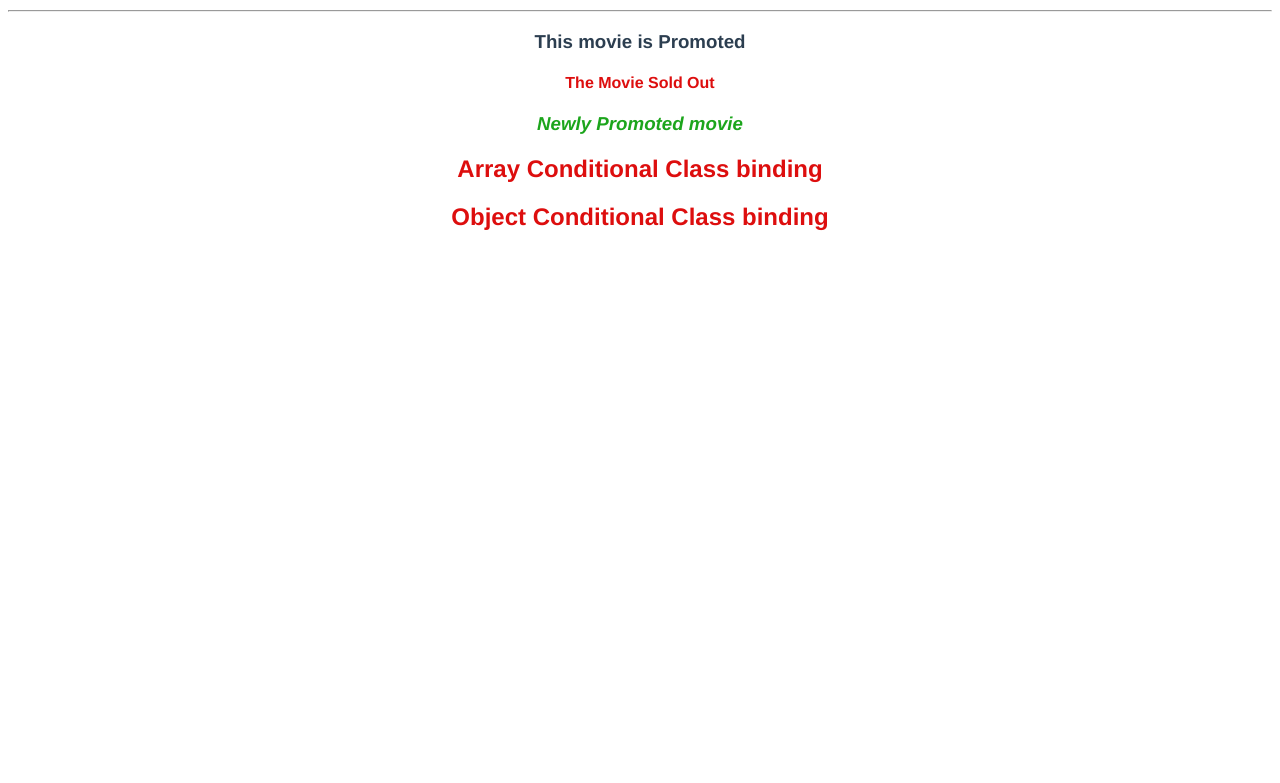
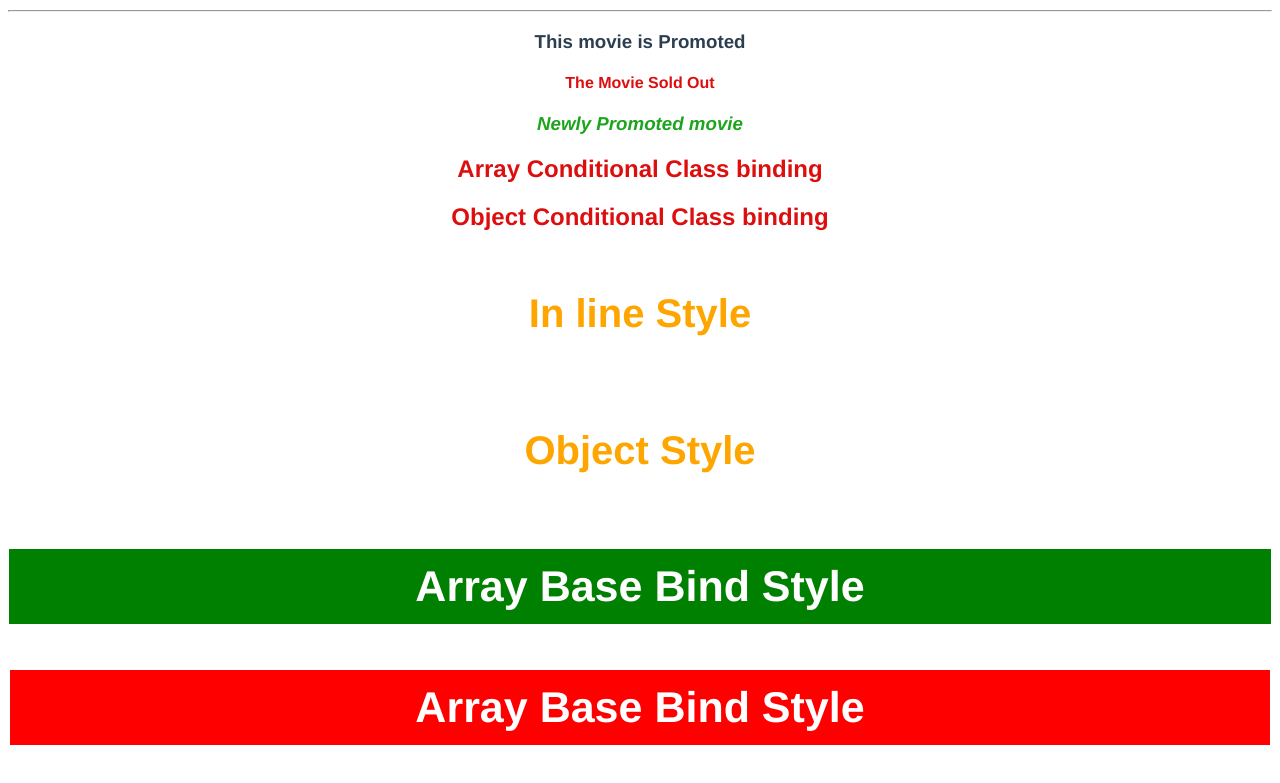
Before and after one commit to Refat5/Vue3_Codevolution, a Vue app: page / in a window 1280 px wide. Shown: the part 285-1068 px from the top of the page. Before the commit the page ends 800 px from the top, so only its background shows below. Built offline with nearby package versions, Linux system fonts and the light colour scheme.

Commit message:
style buinding ObjectStyle in line style ArrayStyle

```diff
--- a/src/App.vue
+++ b/src/App.vue
@@ -21,6 +21,19 @@
           soldOut:isSoldOut
     }"> Object Conditional Class binding</h2>
 
+	<h3 v-bind:style="{
+        color:highlightColor,
+        fontSize:headerSize + 'px',
+        padding:'20px',
+    }">In line Style</h3>
+
+	<h2 v-bind:style="h2StyleObject">
+		Object Style
+	</h2>
+
+	<h3 v-bind:style="[baseStyleObject,successStyleObject]">Array Base Bind Style</h3>
+	<h3 v-bind:style="[baseStyleObject,dangerStyleObject]">Array Base Bind Style</h3>
+
 </template>
 
 <script>
@@ -38,6 +51,28 @@ export default {
 			status: "text-danger",
 			isPromoted: false,
 			isSoldOut: true,
+			highlightColor: "orange",
+			headerSize: 40,
+			h2StyleObject: {
+				color: "orange",
+				fontSize: "40px",
+				padding: "32px",
+			},
+
+			baseStyleObject: {
+				fontSize: "43px",
+				padding: "13px",
+			},
+			successStyleObject: {
+				color: "white",
+				backgroundColor: "green",
+				border: "1px solid white",
+			},
+			dangerStyleObject: {
+				color: "white",
+				backgroundColor: "red",
+				border: "2px solid white",
+			},
 		};
 	},
 };
```
